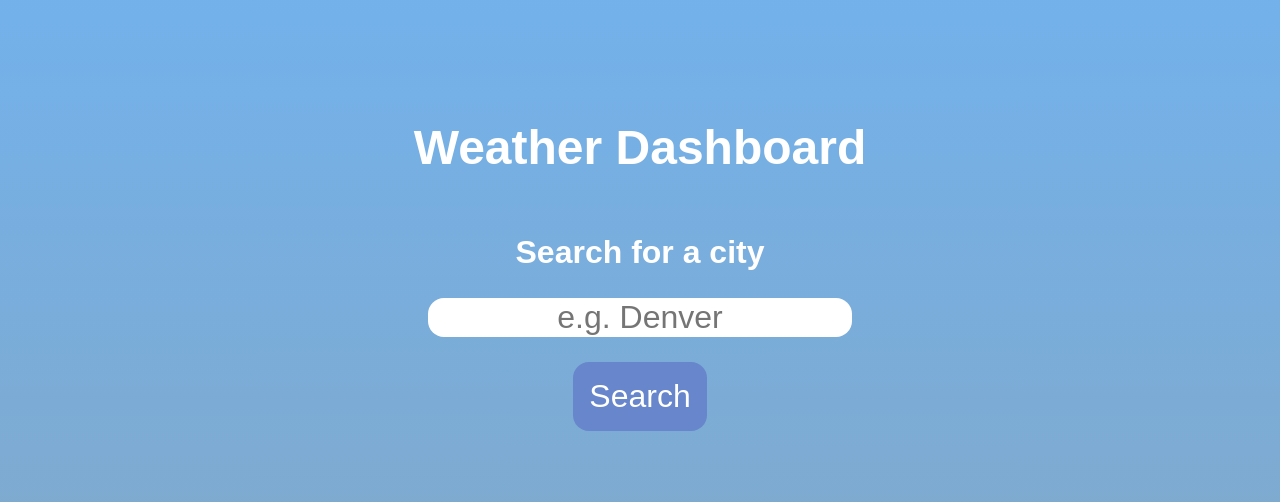
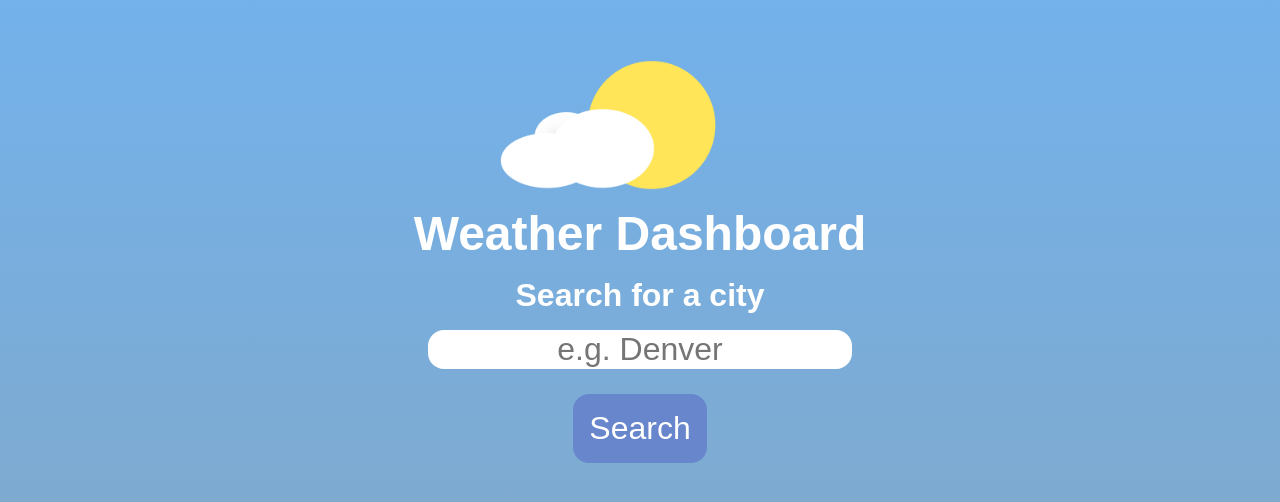
Before and after one commit to migavg/weather-dashboard, a plain HTML site: page index.html in a window 1280 px wide. Shown: the part 128-630 px from the top of the page. Drawn offline with Linux system fonts and the light colour scheme.

Commit message:
added small weather icon along with tightening divs together

```diff
--- a/assets/css/style.css
+++ b/assets/css/style.css
@@ -37,6 +37,8 @@
 .container {
     display: flex;
     justify-content: center;
+    margin: 0;
+
 
 }
 
@@ -44,6 +46,7 @@ h1 {
     color: white;
     font-family: arial;
     font-size: 3rem;
+    margin: 0;
 
 }
 
@@ -51,6 +54,10 @@ h2 {
     color: white;
     font-family: arial;
     font-size: 2rem;
+    margin: 1rem;
+
+
+
 }
 
 .textbox {
@@ -58,11 +65,21 @@ h2 {
     text-align: center;
     border-radius: 1rem;
     border: none;
+
+
 }
 
 body {
     display: flex;
     justify-content: center;
     align-items: center;
-    background-image: linear-gradient(rgb(112, 179, 242),rgb(130, 168, 199));
+    background-image: linear-gradient(rgb(112, 179, 242), rgb(130, 168, 199));
 }
+
+.weather-icon {
+    background-image: url(../images/weather-sun.png);
+}
+
+img {
+    width: 25rem;
+}
--- a/index.html
+++ b/index.html
@@ -10,10 +10,12 @@
 
 <body>
     <div>
-    <header class="container">
+        <div class="container">
+            <img src="../weather-dashboard/assets/images/weather-sun.png" alt="">
+        </div>
+        <div class="container">
             <h1>Weather Dashboard</h1>
-    </header>
-
+        </div>
 
         <div class="container">
             <h2>Search for a city </h2>
```
Also changed, not shown: assets/images/weather-sun.png (added). Lines whose indentation alone changed are shown as unchanged.
